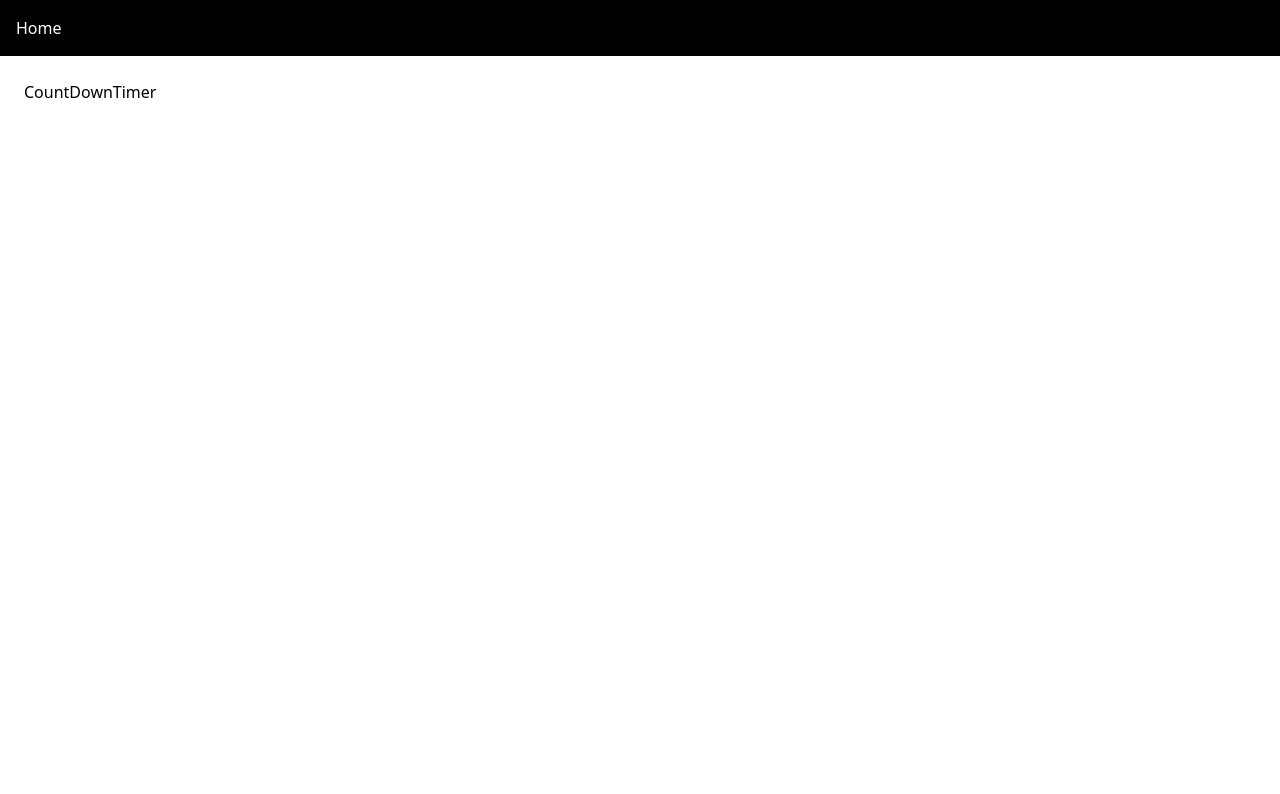
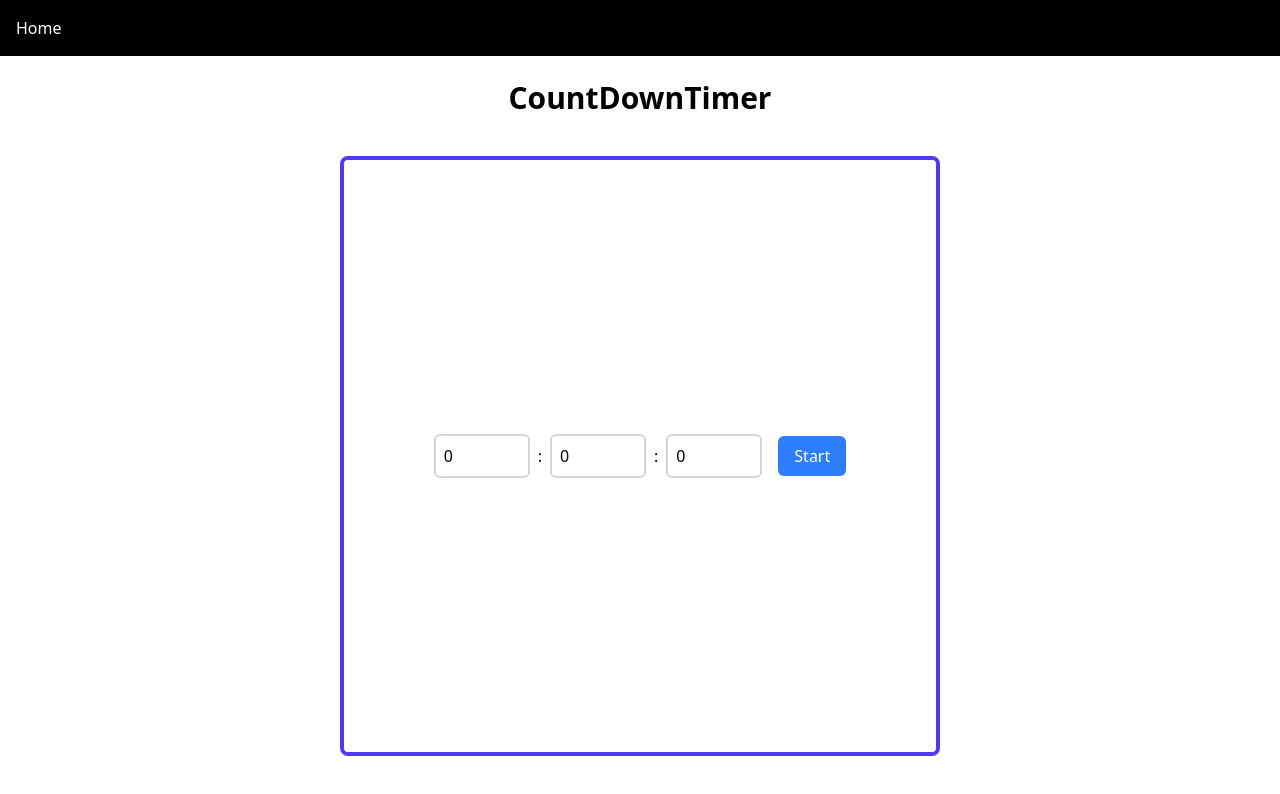
Before and after one commit to bilalcoder26/fullstack-marathon-client, a React (Vite) app: page /exercise/1/countdown-timer in a window 1280 px wide. Shown: the top 794 px of the page. Built offline with nearby package versions, Linux system fonts and the light colour scheme; the HTML template or start-up script is replaced by a standard one.

Commit message:
countdowntimer from frontendeval exercise

```diff
--- /dev/null
+++ b/src/pages/frontendeval/countdownTimer/Button.tsx
@@ -0,0 +1,18 @@
+interface ButtonProps {
+    onClick: () => void;
+    text: string;
+}
+const Button = (props: ButtonProps) => {
+  return (
+    <div>
+        <button
+            onClick={props.onClick}
+            className="bg-blue-500 text-white px-4 py-2 rounded-md m-2 cursor-pointer hover:bg-blue-600 transition-colors"
+        >
+            {props.text}
+        </button>
+    </div>
+  )
+}
+
+export default Button
--- a/src/pages/frontendeval/countdownTimer/CountDownTimer.tsx
+++ b/src/pages/frontendeval/countdownTimer/CountDownTimer.tsx
@@ -1,8 +1,102 @@
+import { useEffect, useState } from "react";
+import Button from "./Button";
+import Input from "./Input";
 
 const CountDownTimer = () => {
+  const [isTimerStarted, setIsTimerStarted] = useState<boolean>(false);
+  const [time, setTime] = useState({
+    hours: 0,
+    minutes: 0,
+    seconds: 0,
+  });
+  const onReset = () => {
+    setIsTimerStarted(false);
+    setTime({
+      hours: 0,
+      minutes: 0,
+      seconds: 0,
+    });
+  };
+  const onTimerStart = (e: React.ChangeEvent<HTMLInputElement>) => {
+    console.log(e.target.value);
+    const value = parseInt(e.target.value) || 0;
+    // if(value > 60 || value < 0)  alert("Please enter a valid number between 0 and 60");
+    setTime({ ...time, hours: value });
+  };
+  useEffect(() => {
+    let timer: number;
+    if (isTimerStarted) {
+      timer = setInterval(() => {
+        setTime((prevTime) => {
+          const totalSeconds =
+            prevTime.hours * 3600 +
+            prevTime.minutes * 60 +
+            prevTime.seconds -
+            1;
+          if (totalSeconds < 0) {
+            clearInterval(timer);
+            setIsTimerStarted(false);
+            alert("Time's up!");
+            return { hours: 0, minutes: 0, seconds: 0 };
+          }
+          const hours = Math.floor(totalSeconds / 3600);
+          const minutes = Math.floor((totalSeconds % 3600) / 60);
+          const seconds = totalSeconds % 60;
+          return { hours, minutes, seconds };
+        });
+      }, 1000);
+    }
+    return () => clearInterval(timer);
+  }, [isTimerStarted]);
+
   return (
-    <div>CountDownTimer</div>
-  )
-}
+    <div>
+      <h1 className="text-3xl font-bold text-center">CountDownTimer</h1>
+      <div className="w-[600px] h-[600px] border-4 border-indigo-600 rounded-lg flex items-center justify-center mx-auto mt-10">
+        {isTimerStarted ? (
+          <>
+            <h1 className="text-5xl font-bold">
+              {time.hours}:{time.minutes.toString().padStart(2, "0")}:
+              {time.seconds.toString().padStart(2, "0")}
+            </h1>
+            <Button onClick={() => setIsTimerStarted(false)} text="Pause" />
+            <Button onClick={onReset} text="Reset" />
+          </>
+        ) : (
+          <>
+            <Input
+              type="text"
+              placeholder="HH"
+              value={time.hours}
+              onChange={onTimerStart}
+            />
+            <span>:</span>
+            <Input
+              type="text"
+              placeholder="MM"
+              value={time.minutes}
+              onChange={(e) =>
+                setTime({ ...time, minutes: parseInt(e.target.value) || 0 })
+              }
+            />
+            <span>:</span>
+            <Input
+              type="text"
+              placeholder="SS"
+              value={time.seconds}
+              onChange={(e) =>
+                setTime({ ...time, seconds: parseInt(e.target.value) || 0 })
+              }
+            />
+            <Button
+              onClick={() => setIsTimerStarted(!isTimerStarted)}
+              text="Start"
+            />
+          </>
+        )}
+      </div>
+    </div>
+  );
+};
 
-export default CountDownTimer
+export default CountDownTimer;
--- /dev/null
+++ b/src/pages/frontendeval/countdownTimer/CountDownTimer2.tsx
@@ -0,0 +1,157 @@
+//senior level code
+import { useEffect, useRef, useState } from "react";
+import type { ChangeEvent, JSX } from "react";
+import Button from "./Button";
+import Input from "./Input";
+
+type TimeInput = {
+  hours: number;
+  minutes: number;
+  seconds: number;
+};
+
+const CountDownTimer = (): JSX.Element => {
+  const [isTimerStarted, setIsTimerStarted] = useState<boolean>(false);
+  const [totalSeconds, setTotalSeconds] = useState<number>(0);
+  const [inputTime, setInputTime] = useState<TimeInput>({
+    hours: 0,
+    minutes: 0,
+    seconds: 0,
+  });
+
+  // ✅ Proper browser-safe interval type
+  const timerRef = useRef<ReturnType<typeof setInterval> | null>(null);
+
+  // --------------------------
+  // Handlers
+  // --------------------------
+
+  const handleStart = (): void => {
+    const seconds: number =
+      inputTime.hours * 3600 +
+      inputTime.minutes * 60 +
+      inputTime.seconds;
+
+    if (seconds <= 0) return;
+
+    setTotalSeconds(seconds);
+    setIsTimerStarted(true);
+  };
+
+  const handlePause = (): void => {
+    setIsTimerStarted(false);
+  };
+
+  const handleReset = (): void => {
+    setIsTimerStarted(false);
+    setTotalSeconds(0);
+    setInputTime({ hours: 0, minutes: 0, seconds: 0 });
+  };
+
+  const handleInputChange =
+    (field: keyof TimeInput) =>
+    (e: ChangeEvent<HTMLInputElement>): void => {
+      let value: number = parseInt(e.target.value, 10);
+
+      if (Number.isNaN(value)) value = 0;
+
+      if (field !== "hours") {
+        value = Math.max(0, Math.min(59, value));
+      } else {
+        value = Math.max(0, value);
+      }
+
+      setInputTime((prev: TimeInput) => ({
+        ...prev,
+        [field]: value,
+      }));
+    };
+
+  // --------------------------
+  // Timer Effect
+  // --------------------------
+
+  useEffect(() => {
+    if (!isTimerStarted) return;
+
+    timerRef.current = setInterval(() => {
+      setTotalSeconds((prev: number) => {
+        if (prev <= 1) {
+          if (timerRef.current) {
+            clearInterval(timerRef.current);
+          }
+          setIsTimerStarted(false);
+          alert("Time's up!");
+          return 0;
+        }
+        return prev - 1;
+      });
+    }, 1000);
+
+    return () => {
+      if (timerRef.current) {
+        clearInterval(timerRef.current);
+      }
+    };
+  }, [isTimerStarted]);
+
+  // --------------------------
+  // Derived Values (no duplication)
+  // --------------------------
+
+  const hours: number = Math.floor(totalSeconds / 3600);
+  const minutes: number = Math.floor((totalSeconds % 3600) / 60);
+  const seconds: number = totalSeconds % 60;
+
+  return (
+    <div>
+      <h1 className="text-3xl font-bold text-center">CountDownTimer</h1>
+
+      <div className="w-[600px] h-[600px] border-4 border-indigo-600 rounded-lg flex flex-col items-center justify-center mx-auto mt-10 gap-6">
+        {isTimerStarted ? (
+          <>
+            <h1 className="text-5xl font-bold">
+              {hours.toString().padStart(2, "0")}:
+              {minutes.toString().padStart(2, "0")}:
+              {seconds.toString().padStart(2, "0")}
+            </h1>
+
+            <div className="flex gap-4">
+              <Button onClick={handlePause} text="Pause" />
+              <Button onClick={handleReset} text="Reset" />
+            </div>
+          </>
+        ) : (
+          <>
+            <div className="flex items-center gap-2">
+              <Input
+                type="number"
+                placeholder="HH"
+                value={inputTime.hours}
+                onChange={handleInputChange("hours")}
+              />
+              <span>:</span>
+              <Input
+                type="number"
+                placeholder="MM"
+                value={inputTime.minutes}
+                onChange={handleInputChange("minutes")}
+              />
+              <span>:</span>
+              <Input
+                type="number"
+                placeholder="SS"
+                value={inputTime.seconds}
+                onChange={handleInputChange("seconds")}
+              />
+            </div>
+
+            <Button onClick={handleStart} text="Start" />
+          </>
+        )}
+      </div>
+    </div>
+  );
+};
+
+export default CountDownTimer;
--- /dev/null
+++ b/src/pages/frontendeval/countdownTimer/Input.tsx
@@ -0,0 +1,21 @@
+interface InputProps {
+    type: string;
+    placeholder: string;
+    value: string | number;
+    onChange: (e: React.ChangeEvent<HTMLInputElement>) => void;
+}
+const Input = (props: InputProps) => {
+  return (
+    <div>
+        <input
+            type={props.type}
+            placeholder={props.placeholder}
+            value={props.value}
+            onChange={props.onChange}
+            className="border-2 border-gray-300 rounded-md p-2 w-24 m-2"
+        />
+    </div>
+  )
+}
+
+export default Input
```
